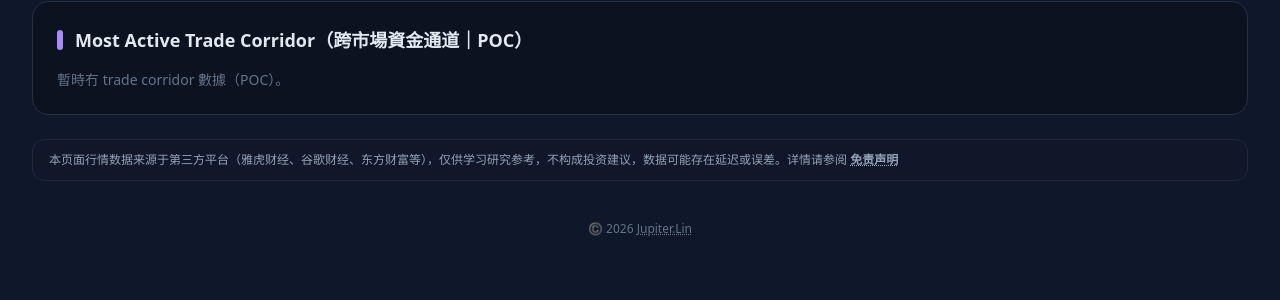
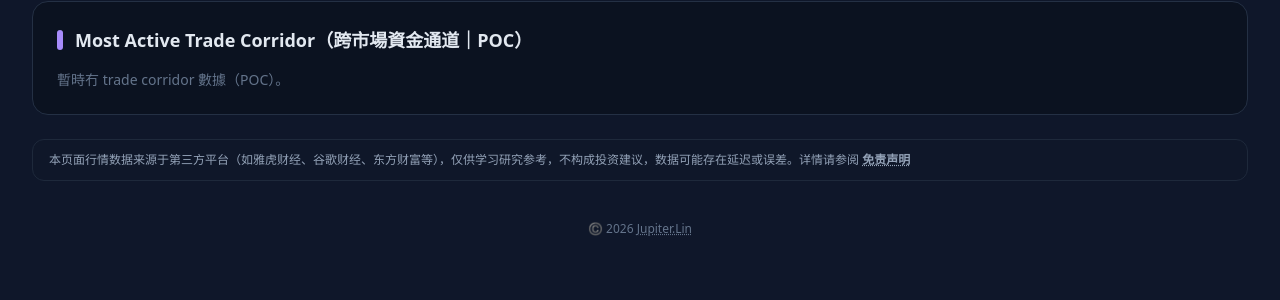
Before and after one commit to linguiben/market-turnover, a Python web app: template app/web/templates/dashboard.html in a window 1280 px wide. Shown: the part 478-778 px from the top of the page. Run offline with Jinja, Linux system fonts and the light colour scheme; the template is opened without the code that fills it, so the values that code supplies are empty; some libraries are stand-ins or nearby versions.

Commit message:
update text

```diff
--- a/app/web/templates/dashboard.html
+++ b/app/web/templates/dashboard.html
@@ -159,7 +159,7 @@
     </div>
 
     <div class="mt-6 rounded-xl border border-slate-800 bg-slate-900/40 px-4 py-3 text-xs text-slate-400">
-      本页面行情数据来源于第三方平台（雅虎财经、谷歌财经、东方财富等），仅供学习研究参考，不构成投资建议，数据可能存在延迟或误差。详情请参阅
+      本页面行情数据来源于第三方平台（如雅虎财经、谷歌财经、东方财富等），仅供学习研究参考，不构成投资建议，数据可能存在延迟或误差。详情请参阅
       <a class="font-semibold hover:text-amber-200 underline decoration-dotted" href="{{ base }}/disclaimer">免责声明</a>
     </div>
 
```
